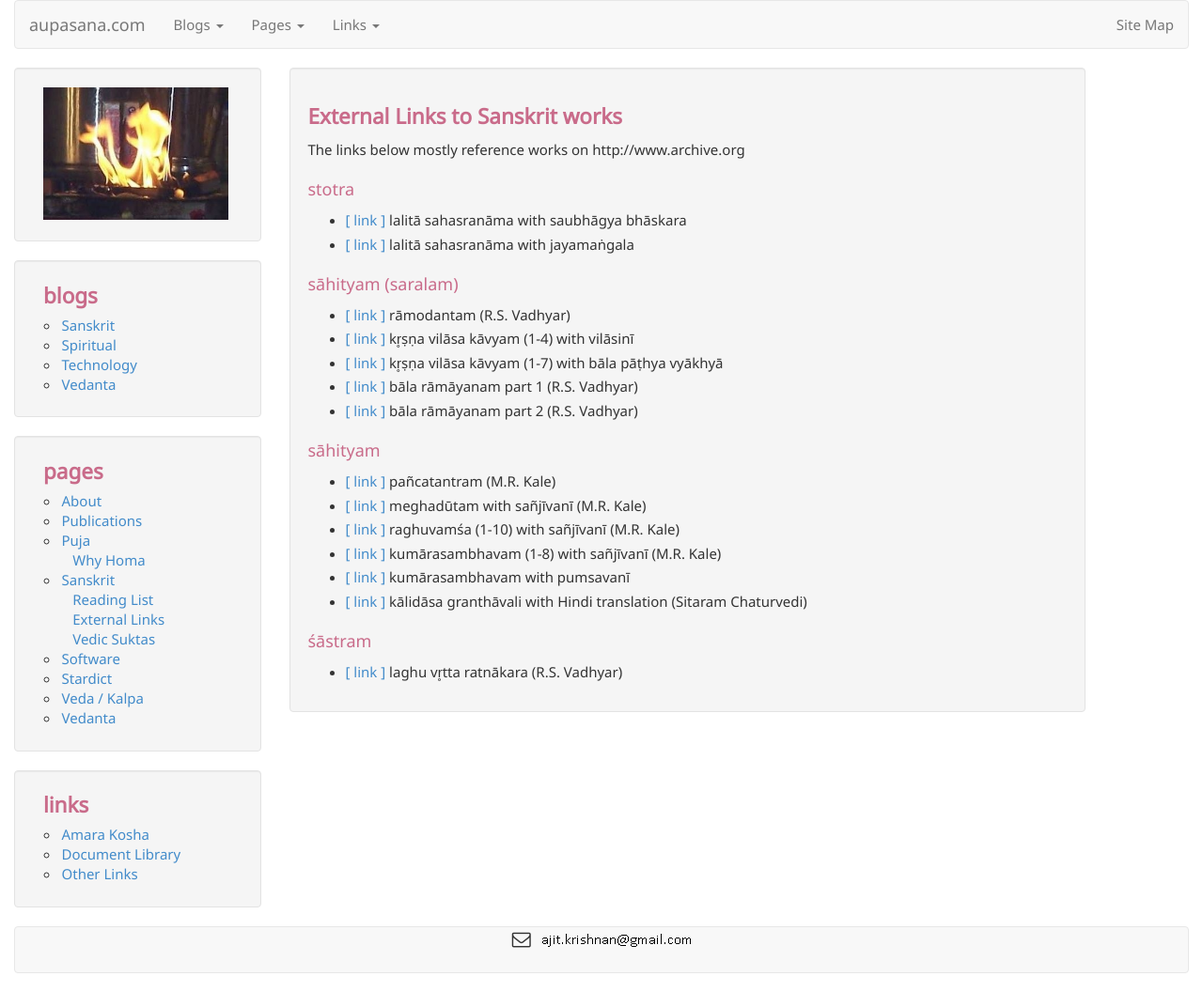
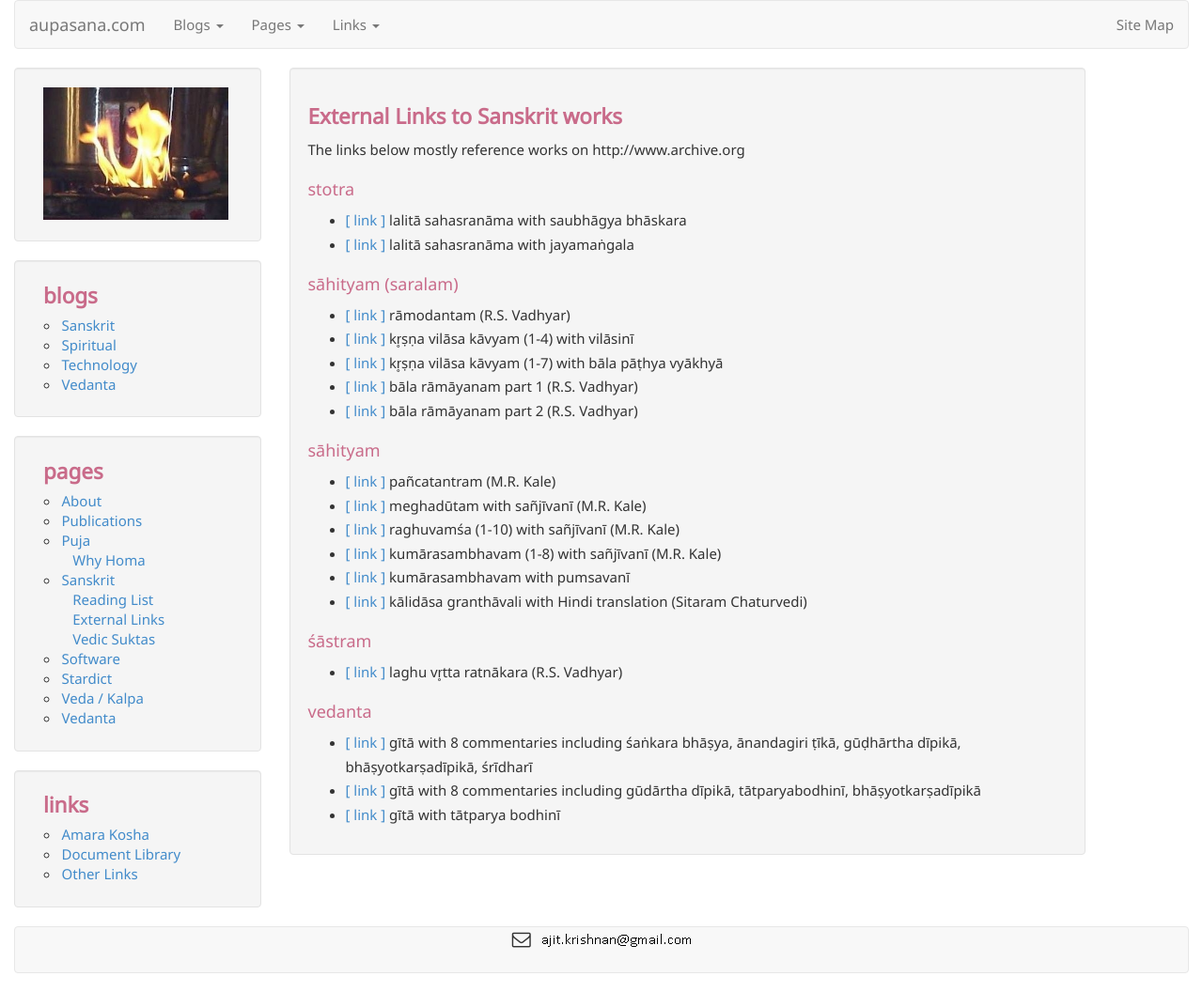
Before and after one commit to aupasana/aupasana.github.io, a Jekyll site: the page built from pages/sanskrit/links.md, in a window 1280 px wide. Shown: the whole page at 94% size. Built offline with Jekyll 4.4.1, drawn with Linux system fonts in a browser that asks for light colours; nearby versions of some CDN libraries.

Commit message:
Updates to sanskrit/links.md

```diff
--- a/pages/sanskrit/links.md
+++ b/pages/sanskrit/links.md
@@ -48,5 +48,14 @@ The links below mostly reference works on http://www.archive.org
 
 * [[ link ]][lvr] laghu vr̥tta ratnākara (R.S. Vadhyar)
 
+[lvr]: https://archive.org/details/LaguVruttaRatnakaraRamachandraAiyarT.K.R.S.VadhyarAndSonsSL
 
-[lvr]: https://archive.org/details/LaguVruttaRatnakaraRamachandraAiyarT.K.R.S.VadhyarAndSonsSL
+## vedanta
+
+* [[ link ]][gita8b] gītā with 8 commentaries including śaṅkara bhāṣya, ānandagiri ṭīkā, gūḍhārtha dīpikā, bhāṣyotkarṣadīpikā, śrīdharī
+* [[ link ]][gita8b] gītā with 8 commentaries including gūdārtha dīpikā, tātparyabodhinī, bhāṣyotkarṣadīpikā
+* [[ link ]][gitatp] gītā with tātparya bodhinī
+
+[gita8a]: https://archive.org/stream/SrimadBhagavadGita.With.the.Commentaries/Srimad-Bhagavad-Gita.with.Eight.Commentaries#page/n0/mode/2up
+[gita8b]: https://archive.org/details/bg8commentaries
+[gitatp]: https://archive.org/details/BhagavadGitaWithGitaPriyaBhodiniOfShankaranandaSaraswatiEd.VasudevLakshmanaPaniskarChowkambha
```
